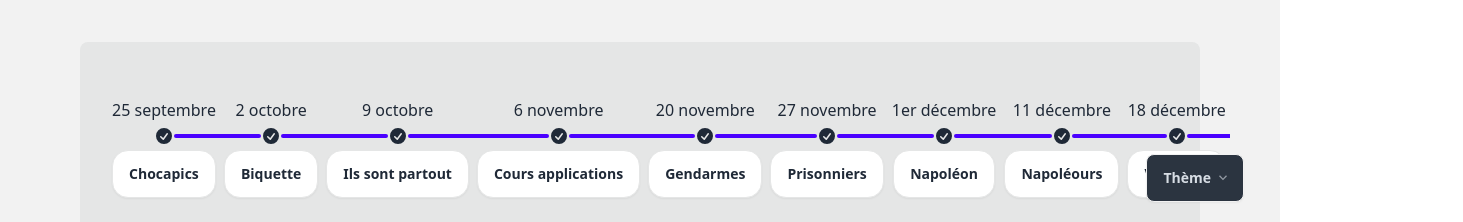
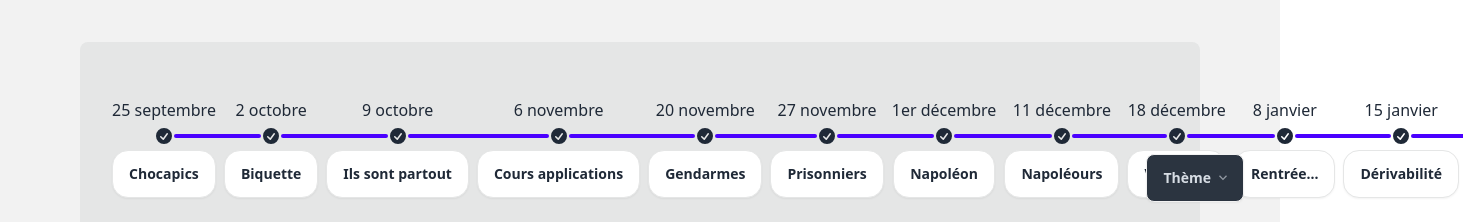
Before and after one commit to AulysV/MPSI1, a SvelteKit app in the folder MPSI1/: page /maths in a window 1280 px wide. Shown: the part 578-800 px from the top of the page, 1463 px wide, since content can reach past the window. Built offline with nearby package versions, Linux system fonts and the light colour scheme.

Commit message:
Add janvier

```diff
--- a/MPSI1/src/routes/maths/+page.svelte
+++ b/MPSI1/src/routes/maths/+page.svelte
@@ -503,6 +503,115 @@
 
       <hr class="bg-primary" />
     </li>
+
+
+    <!-- 10 -->
+
+    <li>
+      <hr class="bg-primary" />
+      <div class="timeline-start">8 janvier</div>
+      <div class="timeline-middle">
+        <svg
+          xmlns="http://www.w3.org/2000/svg"
+          viewBox="0 0 20 20"
+          fill="currentColor"
+          class="w-5 h-5"
+          ><path
+            fill-rule="evenodd"
+            d="M10 18a8 8 0 100-16 8 8 0 000 16zm3.857-9.809a.75.75 0 00-1.214-.882l-3.483 4.79-1.88-1.88a.75.75 0 10-1.06 1.061l2.5 2.5a.75.75 0 001.137-.089l4-5.5z"
+            clip-rule="evenodd"
+          /></svg
+        >
+      </div>
+      <div
+        class="timeline-end btn timeline-box"
+        onclick="my_modal_jan.showModal()"
+      >
+        Rentrée...
+      </div>
+      <dialog id="my_modal_jan" class="modal modal-bottom sm:modal-middle">
+        <div class="modal-box">
+          <h3 class="font-bold text-lg">Citations de la semaine</h3>
+          <p class="py-4">
+            « Ça sert à rien d'essayer de se l'imaginer... »
+          </p>
+
+          <p class="py-4">
+            Napoléours est séquestré instellectuellement par Maxence, qui lui fait voir ses horribles erreurs en maths.
+            Mais Napoléours a eu la chance d'aller chez Brian : il se rend compte que ce que lui a fait subir Maxence n'est absulument rien...
+          </p>
+
+          <div class="modal-action">
+            <form method="dialog">
+              <!-- if there is a button in form, it will close the modal -->
+              <button class="btn">Fermer</button>
+            </form>
+          </div>
+        </div>
+      </dialog>
+
+      <hr class="bg-primary" />
+    </li>
+
+    <li>
+      <hr class="bg-primary" />
+      <div class="timeline-start">15 janvier</div>
+      <div class="timeline-middle">
+        <svg
+          xmlns="http://www.w3.org/2000/svg"
+          viewBox="0 0 20 20"
+          fill="currentColor"
+          class="w-5 h-5"
+          ><path
+            fill-rule="evenodd"
+            d="M10 18a8 8 0 100-16 8 8 0 000 16zm3.857-9.809a.75.75 0 00-1.214-.882l-3.483 4.79-1.88-1.88a.75.75 0 10-1.06 1.061l2.5 2.5a.75.75 0 001.137-.089l4-5.5z"
+            clip-rule="evenodd"
+          /></svg
+        >
+      </div>
+      <div
+        class="timeline-end btn timeline-box"
+        onclick="my_modal_jan2.showModal()"
+      >
+        Dérivabilité
+      </div>
+      <dialog id="my_modal_jan2" class="modal modal-bottom sm:modal-middle">
+        <div class="modal-box">
+          <h3 class="font-bold text-lg">Citations de la semaine</h3>
+          <p class="py-4">
+            « Avant de mettre ma main au four, je vérifie qu'il est chaud »
+          </p>
+
+          <p class="py-4">
+            Un chimiste quand il veut jouer à la GameBoy, alors qu'il a un système à surveiller :
+            « Tkt bosss, c'est lipschitzien »
+          </p>
+
+          <p class="py-4">
+            « lipschitzien contient toutes les lettres de l'alphabet sauf le K, donc on le rajoute devant pour faire : K-lipschitzien »
+          </p>
+
+          <p class="py-4">
+            Technique imparable en sortie de soirée :
+            « Tu es homéomorphe à une boule, tu veux qu'on se fasse un produit de Cauchy ? 😉😉😉 »
+          </p>
+
+          <p class="py-4">
+            « Sauvez les polynômes inversibles !! C'est une espèce en voie de disparition ! »
+          </p>
+
+          <div class="modal-action">
+            <form method="dialog">
+              <!-- if there is a button in form, it will close the modal -->
+              <button class="btn">Fermer</button>
+            </form>
+          </div>
+        </div>
+      </dialog>
+
+      <hr class="bg-primary" />
+    </li>
+
   </ul>
 </div>
 
```
Also changed, not shown: MPSI1/src/app.css (line endings or trailing spaces), MPSI1/src/routes/+layout.svelte (line endings or trailing spaces), MPSI1/src/routes/arnak/+page.svelte (line endings or trailing spaces), MPSI1/src/routes/art/+page.svelte (line endings or trailing spaces), MPSI1/src/routes/napo/+page.svelte (line endings or trailing spaces), 1 other file (tests, documents, lock files or other folders).
